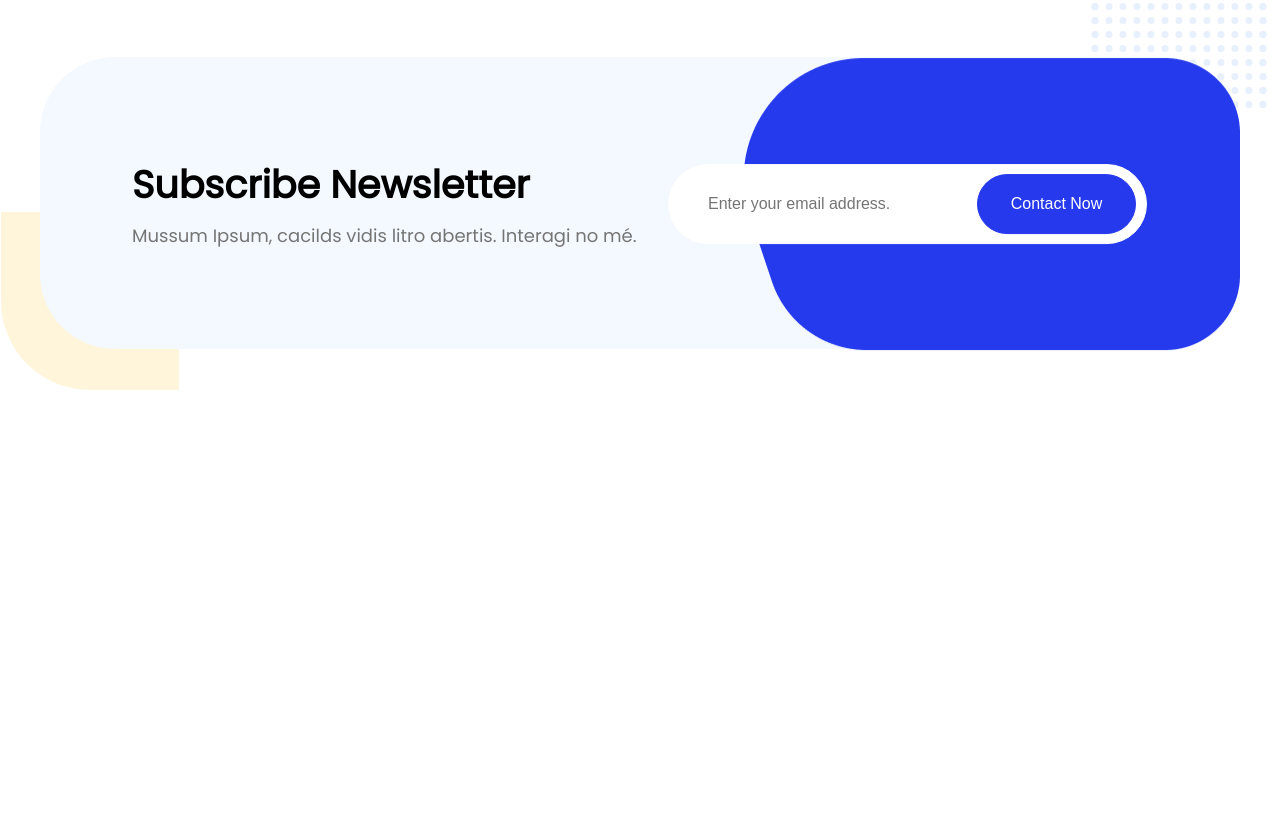
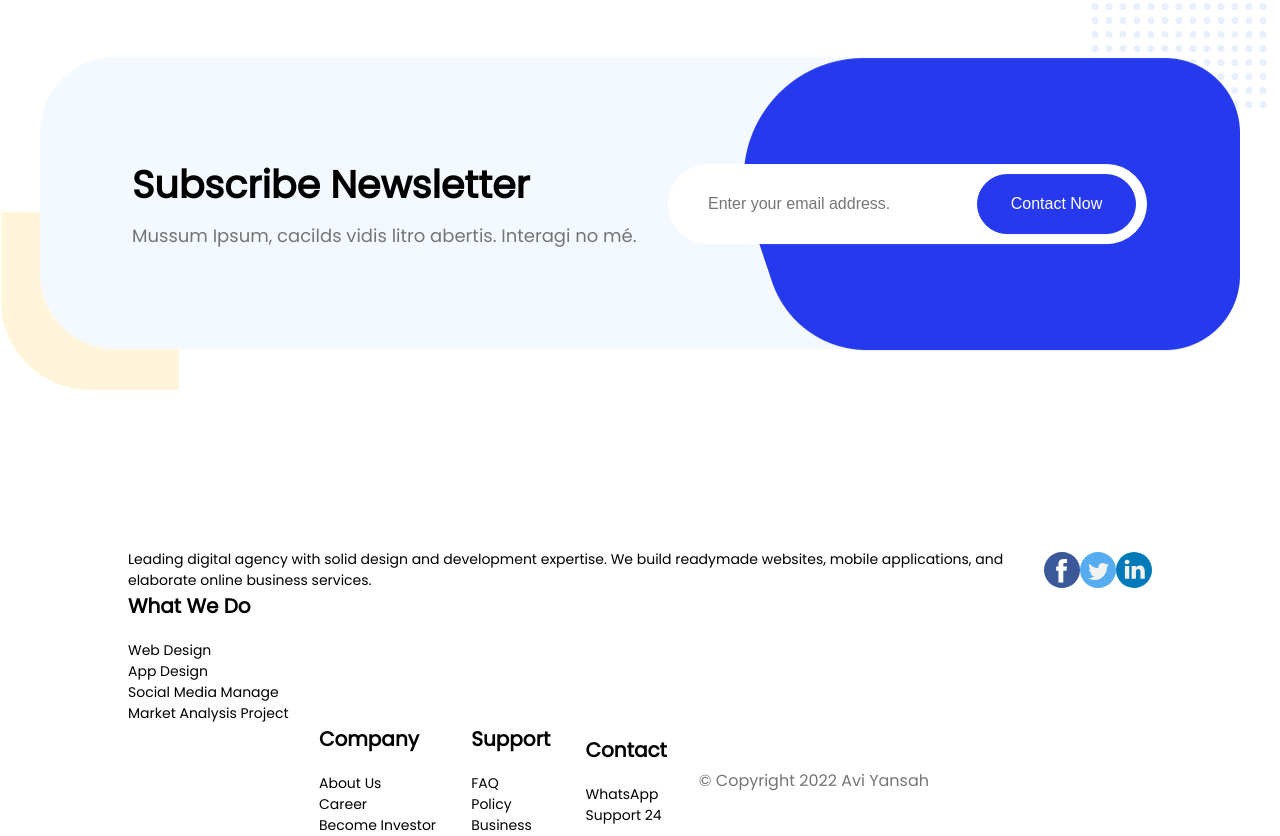
Before and after one commit to PauloMarceloChaves/better-studio, a plain HTML site: page index.html in a window 1280 px wide. Shown: the part 3366-4202 px from the top of the page. Before the commit the page ends 3915 px from the top, so only its background shows below. Drawn offline with Linux system fonts and the light colour scheme.

Commit message:
adding footer

```diff
--- a/components/desktop/style.css
+++ b/components/desktop/style.css
@@ -334,7 +334,7 @@ hr {
 
 .img__card__one {
 
-    background: url('../../image/box-search.svg'), var(--color-background-box);
+    background: url(../../assets/box-search.svg), var(--color-background-box);
     height: 121px;
     width: 121px;
     background-repeat: no-repeat;
@@ -346,7 +346,7 @@ hr {
 
 .img__card__two {
 
-    background: url('../../image/code.svg'), var(--color-background-code);
+    background: url(../../assets/code.svg), var(--color-background-code);
     height: 121px;
     width: 121px;
     background-repeat: no-repeat;
@@ -358,7 +358,7 @@ hr {
 }
 
 .img__card__three {
-    background: url('../../image/empty-wallet.svg'), var(--color-background-wallet);
+    background: url(../../assets/empty-wallet.svg), var(--color-background-wallet);
     height: 121px;
     width: 121px;
     background-repeat: no-repeat;
@@ -369,10 +369,9 @@ hr {
 }
 
 .img__card__four {
-    background: url('../../image/chart-square.svg'), var(--color-background-chart-square);
+    background: url(../../assets/chart-square.svg), var(--color-background-chart-square);
     height: 121px;
     width: 121px;
-    background-repeat: no-repeat;
     background-position: center;
 
     justify-self: center;
@@ -609,3 +608,44 @@ hr {
     transform: scale(1.1);
     transition: all 0.5s;
 }
+.font__weigth__size {
+
+    font-weight: 400;
+    font-size: 14px;
+}
+
+.secondary__title {
+
+    font-size: 20px;
+    font-weight: 600;
+
+    color: var(--color-black);
+}
+
+footer {
+    display: flex;
+    flex-wrap: wrap;
+
+    justify-content: center;
+    align-items: center;
+}
+
+.footer__first{
+    width:80vw;
+    display: flex;
+}
+
+.footer__second{
+    width: 80vw;
+}
+
+.footer__third {
+    display: flex;
+    justify-content: center;
+    align-items: center;
+    gap:2.2rem;
+}
+
+.copyrigth{
+    padding: 2rem;
+}
--- a/index.html
+++ b/index.html
@@ -153,8 +153,10 @@
             <section class="great__digital__container">
                 <div class="square__section__four"></div>
                 <h2>Great Digital Product Agency since 2016 </h2>
-                <p>Our Business Plan is a written document describing a company's core business activites, Objectives, and
-                    how it plans to achieve its goals. Our goal is to provide our client high quality Product with modern
+                <p>Our Business Plan is a written document describing a company's core business activites, Objectives,
+                    and
+                    how it plans to achieve its goals. Our goal is to provide our client high quality Product with
+                    modern
                     idea accordingly their budgets and according thir reuirements.</p>
             </section>
         </div>
@@ -177,7 +179,8 @@
                     <div class="subscribe-email">
                         <img class="image-subscribe" src="/assets/rectangle-3.png" alt="poligono azul">
                         <div class="button-sub">
-                            <input class="input-email" type="email" id="email" name="email" placeholder="Enter your email address.">
+                            <input class="input-email" type="email" id="email" name="email"
+                                placeholder="Enter your email address.">
                             <button class="button-email">Contact Now</button>
                         </div>
                     </div>
@@ -186,5 +189,45 @@
         </section>
     </main>
 </body>
+<footer>
+
+    <div class="footer__first">
+        <h3 class="font__weigth__size">Leading digital agency with solid design and development expertise. We build
+            readymade websites, mobile
+            applications, and elaborate online business services.</h3>
+        <img src="assets/logo-facebook.svg" alt="logo-facebook">
+        <img src="assets/logo-twitter.svg" alt="logo-twitter">
+        <img src="assets/logo-linkedin.svg" alt="logo-linkedin">
+    </div>
+    <div class="footer__second">
+        <h2 class="secondary__title">What We Do</h2>
+        <h3 class="font__weigth__size">Web Design</h3>
+        <h3 class="font__weigth__size">App Design</h3>
+        <h3 class="font__weigth__size">Social Media Manage</h3>
+        <h3 class="font__weigth__size">Market Analysis Project</h3>
+    </div>
+
+    <section class="footer__third">
+        <div>
+            <h2 class="secondary__title">Company</h2>
+            <h3 class="font__weigth__size">About Us</h3>
+            <h3 class="font__weigth__size">Career</h3>
+            <h3 class="font__weigth__size">Become Investor</h3>
+        </div>
+        <div>
+            <h2 class="secondary__title">Support</h2>
+            <h3 class="font__weigth__size">FAQ</h3>
+            <h3 class="font__weigth__size">Policy </h3>
+            <h3 class="font__weigth__size">Business</h3>
+        </div>
+        <div>
+            <h2 class="secondary__title">Contact</h2>
+            <h3 class="font__weigth__size">WhatsApp</h3>
+            <h3 class="font__weigth__size">Support 24</h3>
+        </div>
+    </section>
+
+    <p class="copyrigth">&copy; Copyright 2022 Avi Yansah</p>
+</footer>
 
 </html>
```
